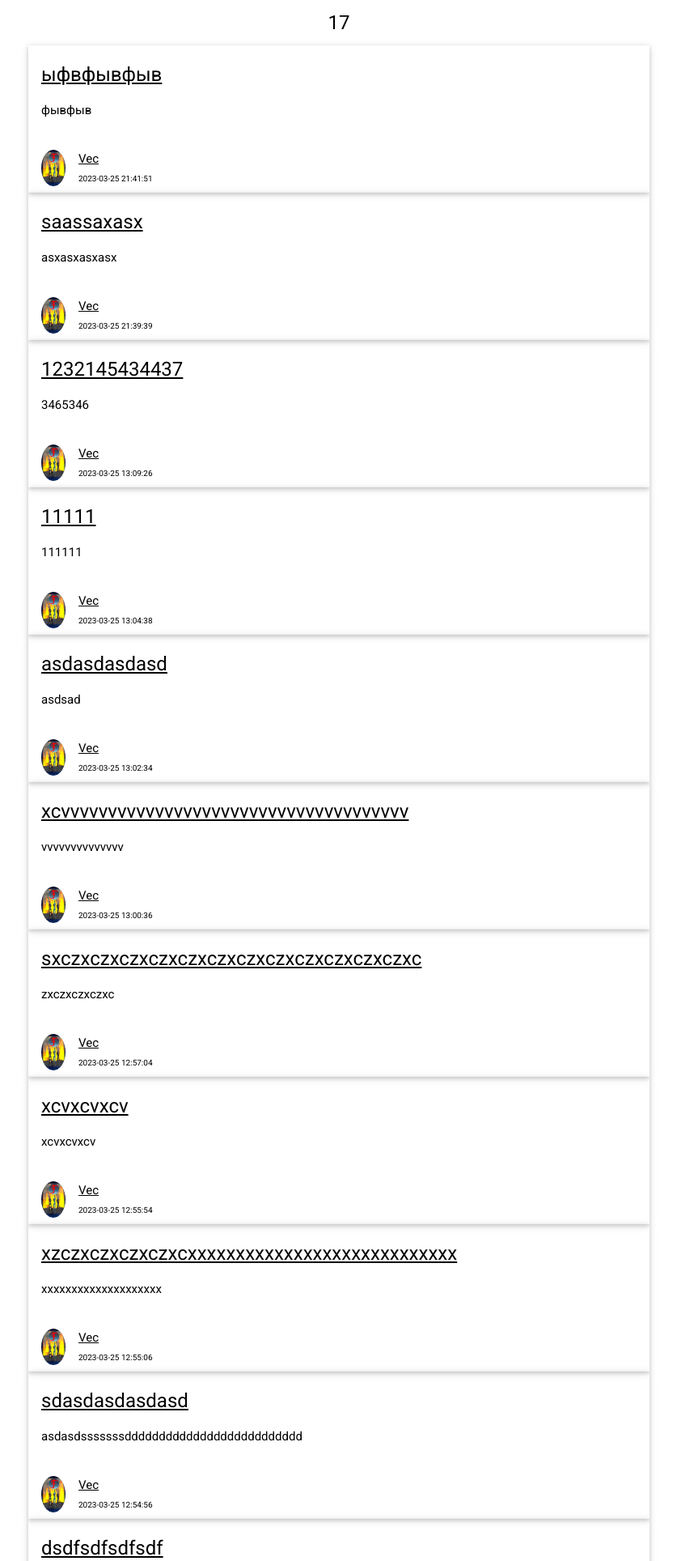
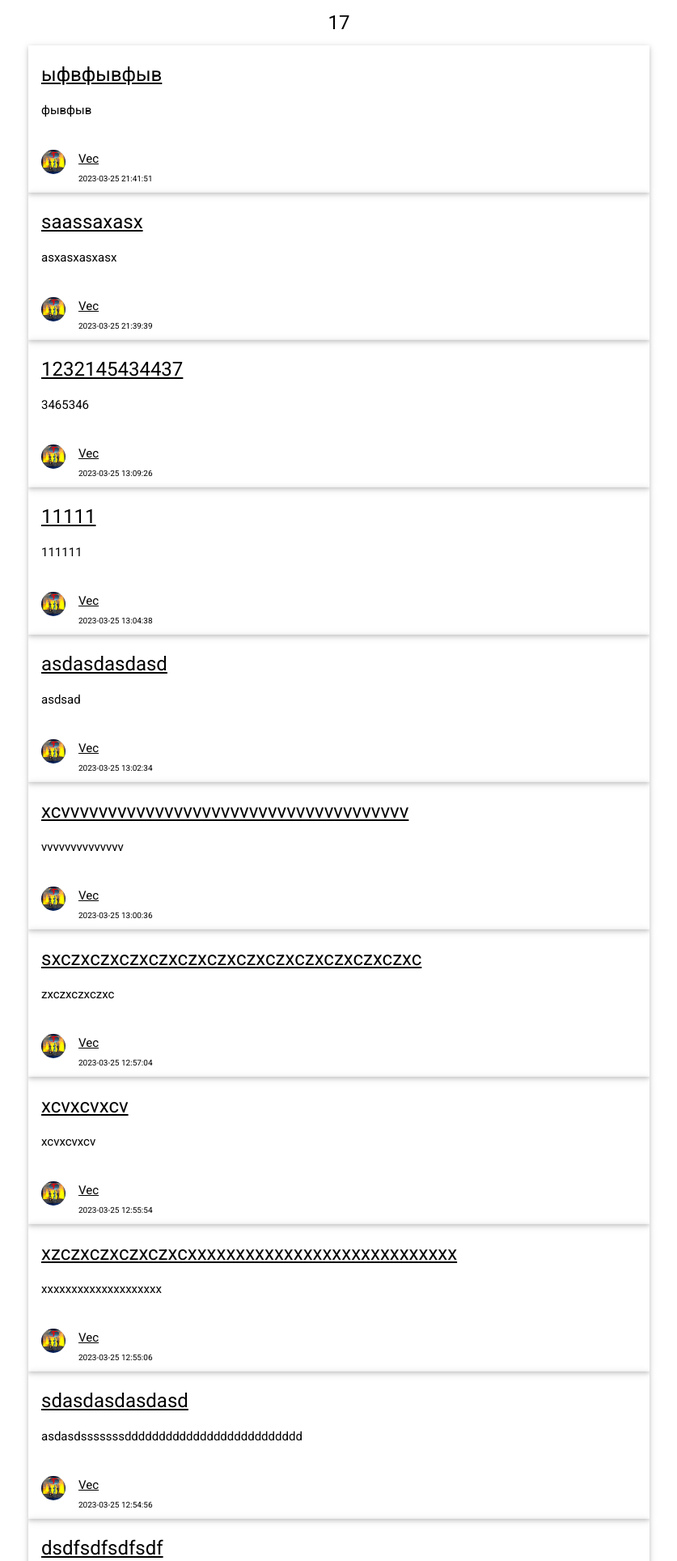
Before and after one commit to Chedser/Semas, a Django app: page /forum in a window 1280 px wide. Shown: the top 1928 px of the page at 81% size, without its empty margins (221-1058 px from the left). Run offline with Django 3.2, Linux system fonts and the light colour scheme; data comes from the database, SQL or seed files in the repository; both versions use the stored data as it was after the commit.

Commit message:
commit 1

```diff
--- a/semas/semas_app/static/js/forum.js
+++ b/semas/semas_app/static/js/forum.js
@@ -7,8 +7,7 @@ function forum_create(){
 	var empty_pattern = /^\s+$/g;
 	if(forum_topic === "" || forum_forum_msg === "" ||
 	    forum_topic.match(empty_pattern) ||
-		forum_msg.match(empty_pattern) ||
-		){
+		forum_msg.match(empty_pattern)){
 		alert("Заполните поля");
 		$("#forum_create_btn").removeAttr("disabled");
 		return;}
--- a/semas/semas_app/templates/forum.html
+++ b/semas/semas_app/templates/forum.html
@@ -32,7 +32,7 @@ textarea{resize:none;}
 			<h3>{{ forum_info.name }}</h3>
 			<hr />
 			<p>{{ forum_info.message|safe }}</p><br />
-				<a href="../user/{{ forum_info.creator_id }}"><img src="{% static forum_info.avatar %}" class="w3-left w3-circle w3-margin-right avatar" style="width:30px" />
+				<a href="../user/{{ forum_info.creator_id }}"><img src="{% static forum_info.avatar %}" class="w3-left w3-circle w3-margin-right avatar" style="width:30px;height:30px" />
 				<span>{{ forum_info.nick }}</span></a><br />
 				<span class="small">{{ forum_info.date }}</span>
 
--- a/semas/semas_app/templates/forum_topics.html
+++ b/semas/semas_app/templates/forum_topics.html
@@ -44,10 +44,11 @@
 			<h3 class="w3-center">{{ forums_count }}</h3>
 		{% endif %}
 	{% for forum in forums %}
-		<div class="w3-card w3-padding w3-clear">
+		<div class="w3-card w3-padding">
 			<h3><a href="forum/{{ forum.id }}">{{forum.name}}</a></h3>
 			<p>{{ forum.message }}</p><br />
-				<a href="user/{{ forum.creator_id }}"><img src="{% static forum.avatar %}" class="w3-left w3-circle w3-margin-right avatar" style="width:30px" />
+				<a href="user/{{ forum.creator_id }}">
+					<img src="{% static forum.avatar %}" class="w3-left w3-circle w3-margin-right avatar" style="width:30px;height:30px" />
 				<span>{{ forum.nick }}</span></a><br />
 				<span class="small">{{ forum.date }}</span>
 
```
Also changed, not shown: semas/db.sqlite3.
